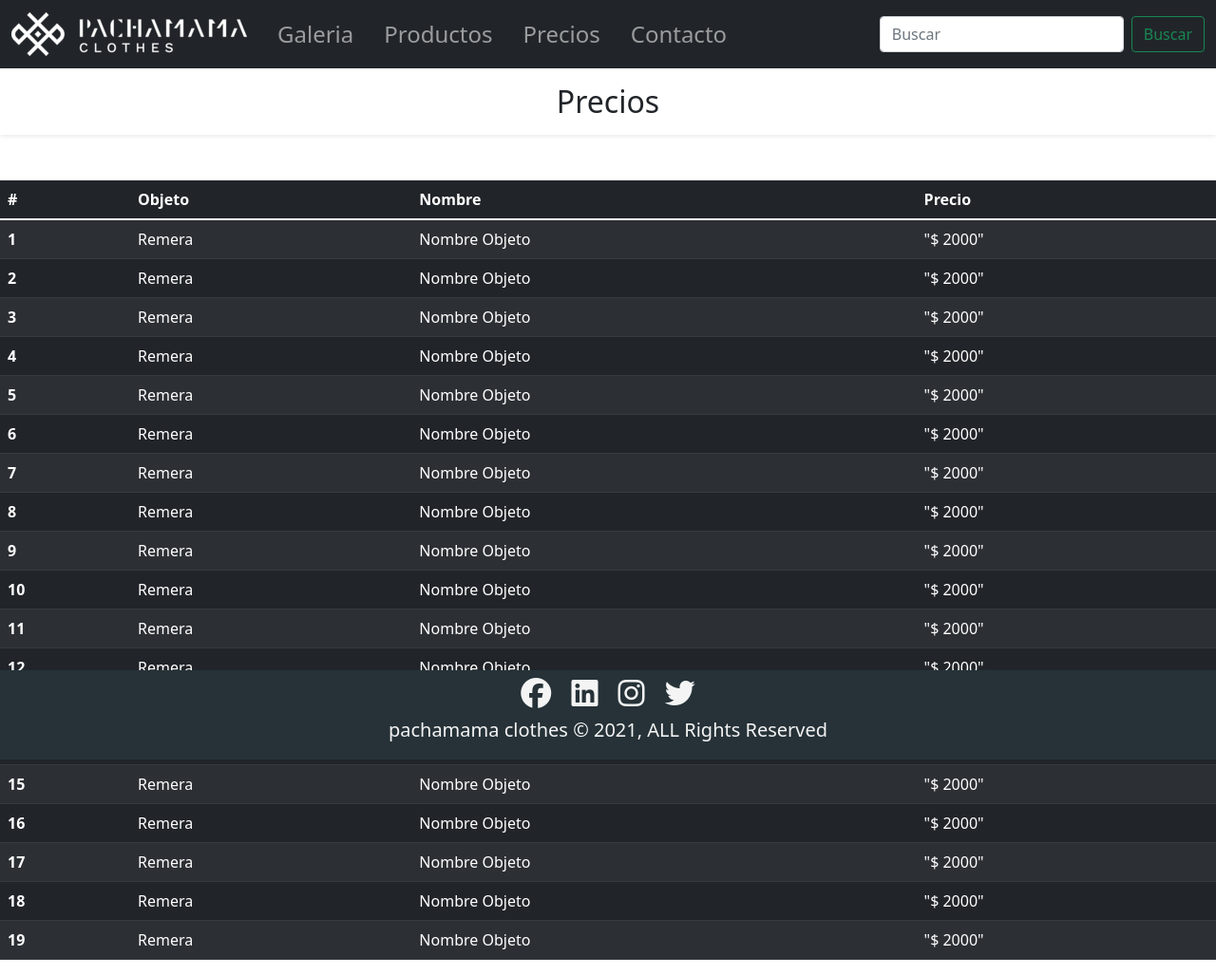
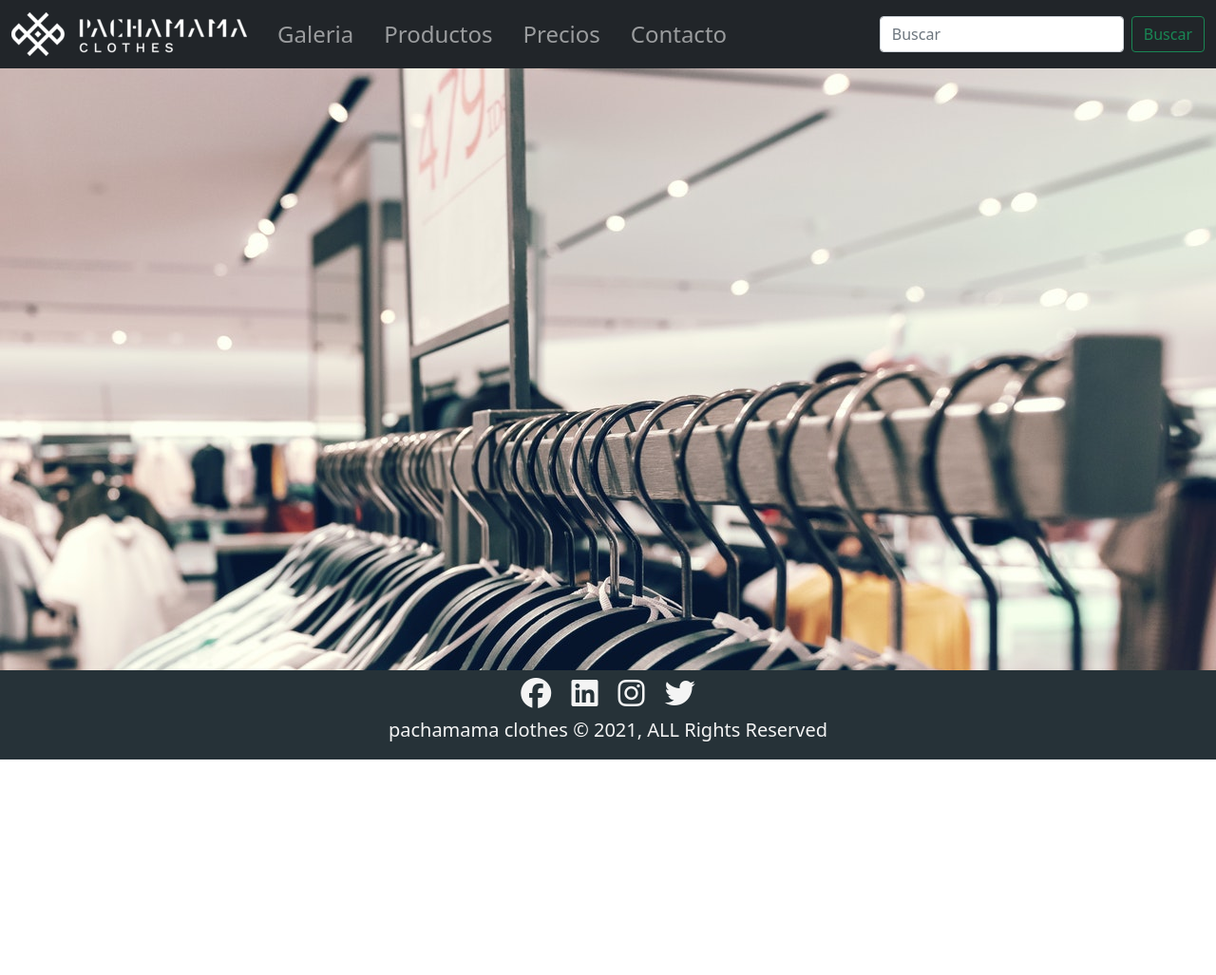
Before and after one commit to DarkoVS/ProyectoFinal, a website: page Pages/precios.html in a window 1280 px wide. Shown: the whole page at 95% size. After the commit the page ends 800 px from the top, so only its background shows below. Drawn offline with nearby package versions, Linux system fonts and the light colour scheme.

Commit message:
Se agregaron fondos de pantalla"

```diff
--- a/Css/main.css
+++ b/Css/main.css
@@ -80,16 +80,8 @@
   .container-2 img {
     width: 100%;
     display: block;
-    /* -webkit-filter: grayscale(1);
-    filter: grayscale(1);
-    transition: all 100ms ease-out; */
+
   }
-  ./* container-2 img:hover {
-    transform: scale(1.04);
-    /* -webkit-filter: grayscale(0); */
-    /* filter: grayscale(0); */
-  } */
-
 
   /* HOVER TEXTO GALERIA */
 .container-3 {
@@ -108,7 +100,6 @@
   overflow: hidden;
   border-radius: 6px;
   box-shadow: 0px 15px 10px;
-  rgba (0,0,0,0.50);
   cursor: pointer;
 }
 
@@ -156,3 +147,4 @@ margin-top: 20px;
 .container-3 figure:hover > img {
 transform: scale(1.3);
 }
+/* FORMULARIO Q&A */
--- a/Css/styles.css
+++ b/Css/styles.css
@@ -1,3 +1,6 @@
+@import url('https://fonts.googleapis.com/css?family=Montserrat');
+
+
 /* FOOTER */
 .footer {
   position: fixed;
--- a/Pages/precios.html
+++ b/Pages/precios.html
@@ -15,7 +15,7 @@
   <title>Pachamama Clothes</title>
 </head>
 
-<body>
+<body background="../Img/ropita8.jpg">
   <header>
     <nav class="navbar navbar-expand-lg navbar navbar-dark bg-dark nav-shadow">
       <div class="container-fluid">
@@ -53,133 +53,7 @@
   </header>
   <!-- PreciosS -->
   <main>
-    <h2 class="mb-3 text-center mb-5 shadow-sm p-3">Precios</h2>
-    <table class="table table-dark table-striped table-margin">
-      <thead>
-        <tr>
-          <th scope="col">#</th>
-          <th scope="col">Objeto</th>
-          <th scope="col">Nombre</th>
-          <th scope="col">Precio</th>
-        </tr>
-      </thead>
-      <tbody>
-        <tr>
-          <th scope="row">1</th>
-          <td>Remera</td>
-          <td>Nombre Objeto</td>
-          <td>"$ 2000"</td>
-        </tr>
-        <tr>
-          <th scope="row">2</th>
-          <td>Remera</td>
-          <td>Nombre Objeto</td>
-          <td>"$ 2000"</td>
-        </tr>
-        <tr>
-          <th scope="row">3</th>
-          <td>Remera</td>
-          <td>Nombre Objeto</td>
-          <td>"$ 2000"</td>
-        </tr>
-        <tr>
-          <th scope="row">4</th>
-          <td>Remera</td>
-          <td>Nombre Objeto</td>
-          <td>"$ 2000"</td>
-        </tr>
-        <tr>
-          <th scope="row">5</th>
-          <td>Remera</td>
-          <td>Nombre Objeto</td>
-          <td>"$ 2000"</td>
-        </tr>
-        <tr>
-          <th scope="row">6</th>
-          <td>Remera</td>
-          <td>Nombre Objeto</td>
-          <td>"$ 2000"</td>
-        </tr>
-        <tr>
-          <th scope="row">7</th>
-          <td>Remera</td>
-          <td>Nombre Objeto</td>
-          <td>"$ 2000"</td>
-        </tr>
-        <tr>
-          <th scope="row">8</th>
-          <td>Remera</td>
-          <td>Nombre Objeto</td>
-          <td>"$ 2000"</td>
-        </tr>
-        <tr>
-          <th scope="row">9</th>
-          <td>Remera</td>
-          <td>Nombre Objeto</td>
-          <td>"$ 2000"</td>
-        </tr>
-        <tr>
-          <th scope="row">10</th>
-          <td>Remera</td>
-          <td>Nombre Objeto</td>
-          <td>"$ 2000"</td>
-        </tr>
-        <tr>
-          <th scope="row">11</th>
-          <td>Remera</td>
-          <td>Nombre Objeto</td>
-          <td>"$ 2000"</td>
-        </tr>
-        <tr>
-          <th scope="row">12</th>
-          <td>Remera</td>
-          <td>Nombre Objeto</td>
-          <td>"$ 2000"</td>
-        </tr>
-        <tr>
-          <th scope="row">13</th>
-          <td>Remera</td>
-          <td>Nombre Objeto</td>
-          <td>"$ 2000"</td>
-        </tr>
-        <tr>
-          <th scope="row">14</th>
-          <td>Remera</td>
-          <td>Nombre Objeto</td>
-          <td>"$ 2000"</td>
-        </tr>
-        <tr>
-          <th scope="row">15</th>
-          <td>Remera</td>
-          <td>Nombre Objeto</td>
-          <td>"$ 2000"</td>
-        </tr>
-        <tr>
-          <th scope="row">16</th>
-          <td>Remera</td>
-          <td>Nombre Objeto</td>
-          <td>"$ 2000"</td>
-        </tr>
-        <tr>
-          <th scope="row">17</th>
-          <td>Remera</td>
-          <td>Nombre Objeto</td>
-          <td>"$ 2000"</td>
-        </tr>
-        <tr>
-          <th scope="row">18</th>
-          <td>Remera</td>
-          <td>Nombre Objeto</td>
-          <td>"$ 2000"</td>
-        </tr>
-        <tr>
-          <th scope="row">19</th>
-          <td>Remera</td>
-          <td>Nombre Objeto</td>
-          <td>"$ 2000"</td>
-        </tr>
-      </tbody>
-    </table>
+
   </main>
 
   <footer class="footer">
```
Also changed, not shown: Pages/contacto.html (+8 -7 lines), Pages/productos.html (+4 -4 lines), index.html (+3 -26 lines), Img/ropitaa.jpg (added).
